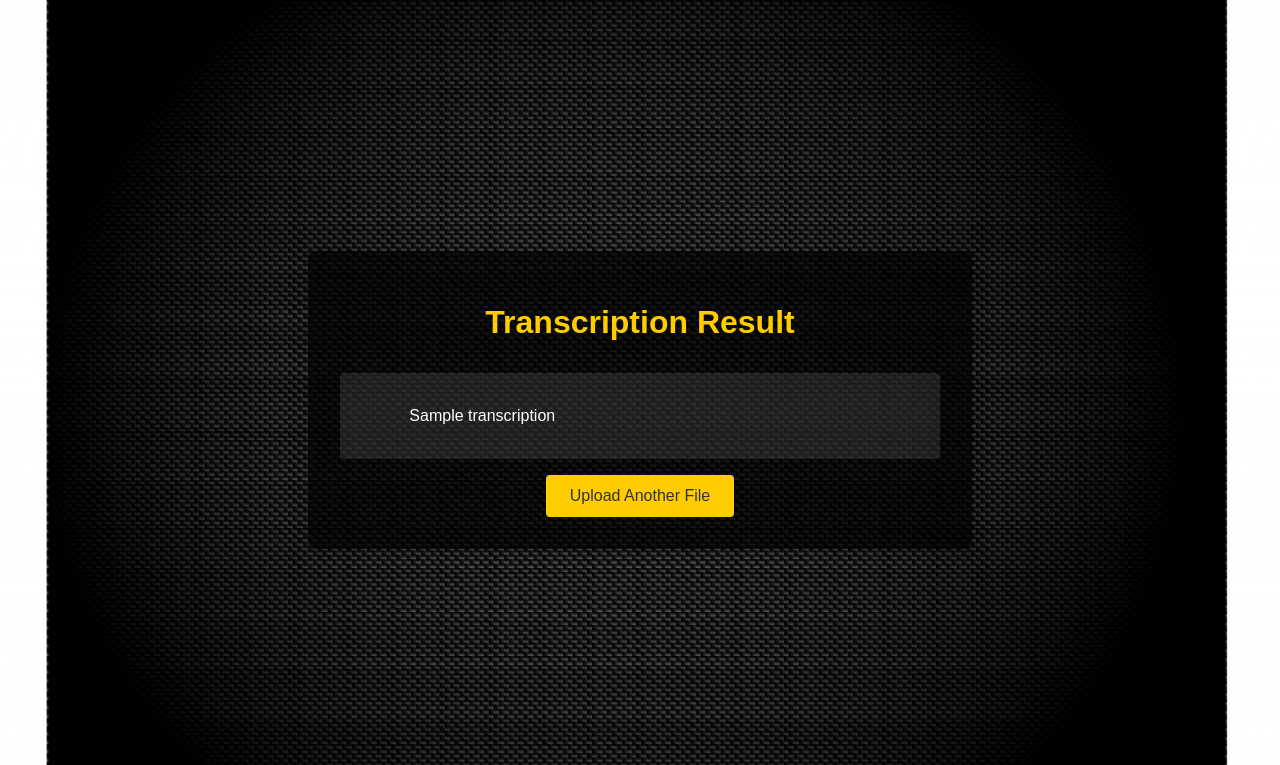
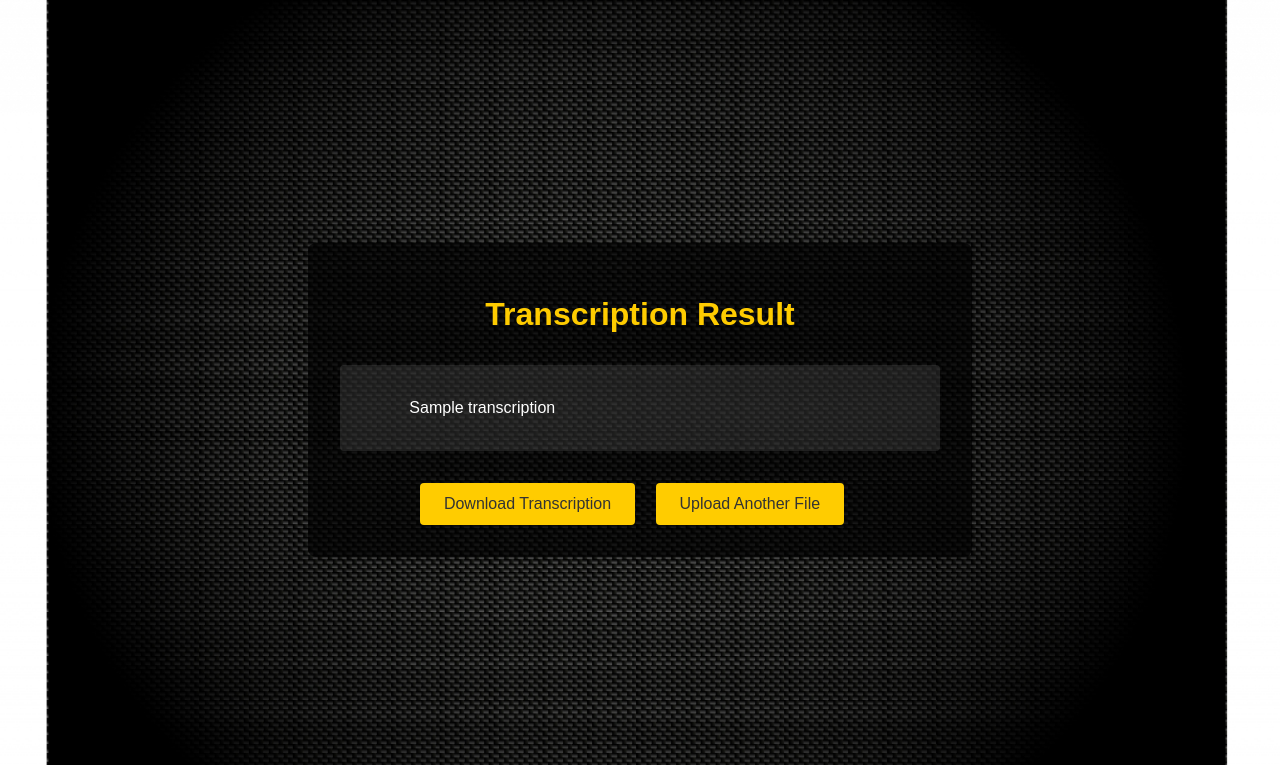
Before and after one commit to Mjunajo/SpeechRecognition, a Flask app: template templates/result.html in a window 1280 px wide. Shown: the top 765 px of the page. Run offline with Flask 2, Linux system fonts and the light colour scheme; the template is opened without the code that fills it: most values are stand-ins (such as "Sample title", 1, 10 or a date in 2020); parts of the project's set-up code (start-up, migrations or seed data) failed here and were passed over.

Commit message:
result.html

```diff
--- a/templates/result.html
+++ b/templates/result.html
@@ -41,7 +41,10 @@
             word-wrap: break-word;
             color: #fff;
         }
-        a {
+        .actions {
+            margin-top: 1em;
+        }
+        .btn {
             display: inline-block;
             margin-top: 1em;
             text-decoration: none;
@@ -50,8 +53,9 @@
             padding: 0.75em 1.5em;
             border-radius: 4px;
             transition: background-color 0.3s ease;
+            margin-right: 1em;
         }
-        a:hover {
+        .btn:hover {
             background-color: #e6b800;
         }
     </style>
@@ -62,7 +66,10 @@
         <div class="transcription">
             {{ transcription }}
         </div>
-        <a href="{{ url_for('index') }}">Upload Another File</a>
+        <div class="actions">
+            <a class="btn" href="{{ url_for('download_file', filename=transcription_file) }}">Download Transcription</a>
+            <a class="btn" href="{{ url_for('index') }}">Upload Another File</a>
+        </div>
     </div>
 </body>
 </html>
```
